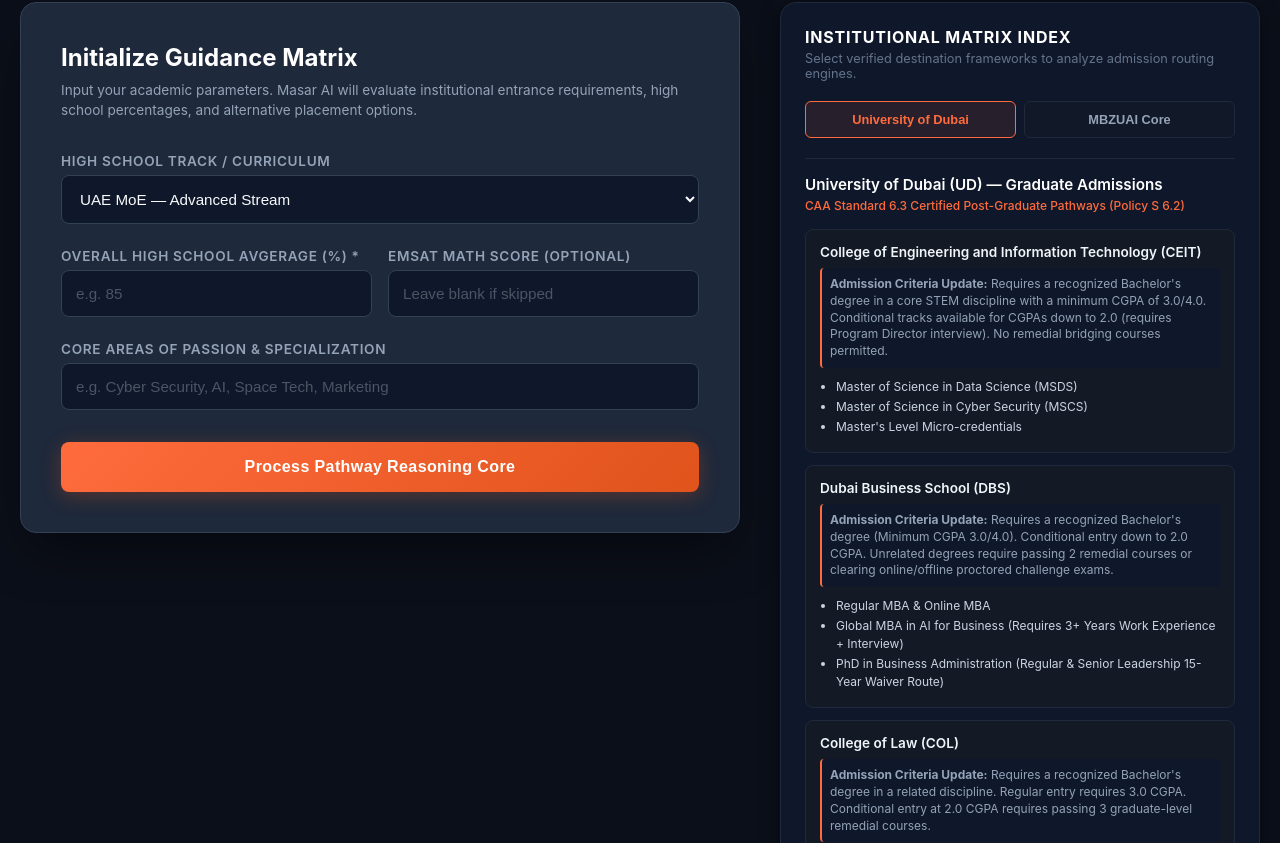
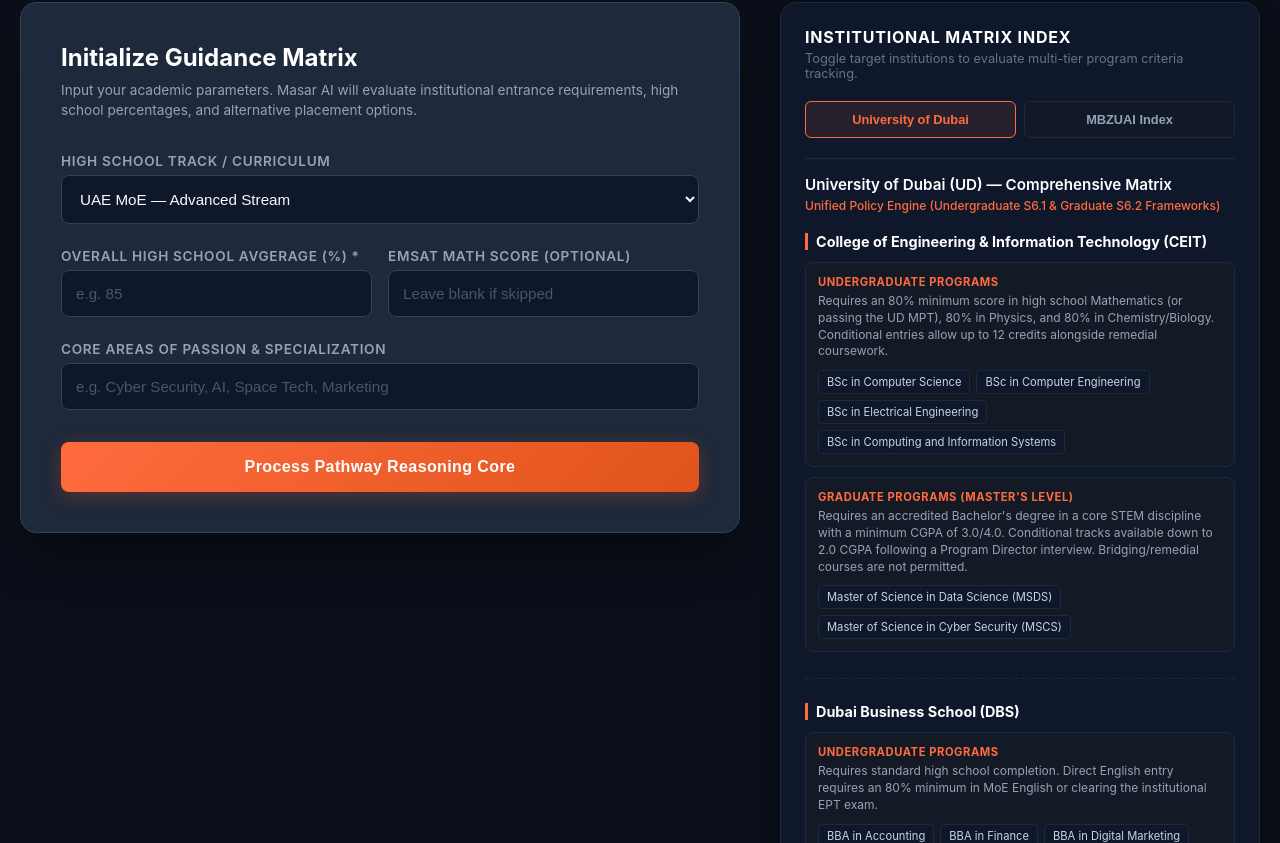
Before and after one commit to BuildingTHEITGUY/masar-ai, a React (Vite) app: page / in a window 1280 px wide. Shown: the part 157-1000 px from the top of the page. Built offline with nearby package versions, Linux system fonts and the light colour scheme.

Commit message:
Feat: Integrate complete dual-tier undergraduate and master degree architectures for University of Dubai profiles

```diff
--- a/src/App.jsx
+++ b/src/App.jsx
@@ -3,47 +3,68 @@
 
 const universityData = {
   ud: {
-    name: "University of Dubai (UD) — Graduate Admissions",
-    tagline: "CAA Standard 6.3 Certified Post-Graduate Pathways (Policy S 6.2)",
-    colleges: [
+    name: "University of Dubai (UD) — Comprehensive Matrix",
+    tagline: "Unified Policy Engine (Undergraduate S6.1 & Graduate S6.2 Frameworks)",
+    sections: [
       {
-        name: "College of Engineering and Information Technology (CEIT)",
-        criteria: "Requires a recognized Bachelor's degree in a core STEM discipline with a minimum CGPA of 3.0/4.0. Conditional tracks available for CGPAs down to 2.0 (requires Program Director interview). No remedial bridging courses permitted.",
-        programs: [
-          "Master of Science in Data Science (MSDS)",
-          "Master of Science in Cyber Security (MSCS)",
-          "Master's Level Micro-credentials"
+        title: "College of Engineering & Information Technology (CEIT)",
+        items: [
+          {
+            level: "Undergraduate Programs",
+            criteria: "Requires an 80% minimum score in high school Mathematics (or passing the UD MPT), 80% in Physics, and 80% in Chemistry/Biology. Conditional entries allow up to 12 credits alongside remedial coursework.",
+            programs: ["BSc in Computer Science", "BSc in Computer Engineering", "BSc in Electrical Engineering", "BSc in Computing and Information Systems"]
+          },
+          {
+            level: "Graduate Programs (Master's Level)",
+            criteria: "Requires an accredited Bachelor's degree in a core STEM discipline with a minimum CGPA of 3.0/4.0. Conditional tracks available down to 2.0 CGPA following a Program Director interview. Bridging/remedial courses are not permitted.",
+            programs: ["Master of Science in Data Science (MSDS)", "Master of Science in Cyber Security (MSCS)"]
+          }
         ]
       },
       {
-        name: "Dubai Business School (DBS)",
-        criteria: "Requires a recognized Bachelor's degree (Minimum CGPA 3.0/4.0). Conditional entry down to 2.0 CGPA. Unrelated degrees require passing 2 remedial courses or clearing online/offline proctored challenge exams.",
-        programs: [
-          "Regular MBA & Online MBA",
-          "Global MBA in AI for Business (Requires 3+ Years Work Experience + Interview)",
-          "PhD in Business Administration (Regular & Senior Leadership 15-Year Waiver Route)"
+        title: "Dubai Business School (DBS)",
+        items: [
+          {
+            level: "Undergraduate Programs",
+            criteria: "Requires standard high school completion. Direct English entry requires an 80% minimum in MoE English or clearing the institutional EPT exam.",
+            programs: ["BBA in Accounting", "BBA in Finance", "BBA in Digital Marketing", "BBA in Logistics and Operations Management"]
+          },
+          {
+            level: "Graduate Programs (Master's & PhD)",
+            criteria: "Master's requires a minimum 3.0/4.0 CGPA. Unrelated disciplines must pass 2 remedial courses or clear challenge exams. Global MBA in AI requires 3+ years of post-bachelor experience and an interview.",
+            programs: ["Regular MBA & Online MBA", "Global MBA in AI for Business", "PhD in Business Administration"]
+          }
         ]
       },
       {
-        name: "College of Law (COL)",
-        criteria: "Requires a recognized Bachelor's degree in a related discipline. Regular entry requires 3.0 CGPA. Conditional entry at 2.0 CGPA requires passing 3 graduate-level remedial courses.",
-        programs: [
-          "Master of Law (LLM)"
+        title: "College of Law (COL)",
+        items: [
+          {
+            level: "Undergraduate Programs",
+            criteria: "Dual-Degree Track with University of London (UoL). Requires a 70%+ in high school Math or passing MPT. Complete 30 CH at UD in Year 1 with a 2.0 CGPA, and provide a valid 6.0 IELTS Academic score.",
+            programs: ["Bachelor of Law (LLB)"]
+          },
+          {
+            level: "Graduate Programs (Master's Level)",
+            criteria: "Requires a recognized Bachelor's degree in law or related discipline with a minimum 3.0/4.0 CGPA. Conditional entry down to 2.0 CGPA available (requires 3 graduate remedial courses).",
+            programs: ["Master of Law (LLM)"]
+          }
         ]
       }
     ]
   },
   mbzuai: {
-    name: "Mohamed bin Zayed University of Artificial Intelligence",
-    tagline: "Post-Graduate Deep Tech AI Research System Integration",
-    colleges: [
+    name: "Mohamed bin Zayed University of AI Pathways",
+    tagline: "Post-Graduate Deep Tech AI Research Integration",
+    sections: [
       {
-        name: "School of AI Foundation Systems",
-        criteria: "Target competitive destination framework. Requires completion of a verified, highly quantitative STEM qualification framework (such as UD's MSc in Data Science) with optimal background profiles.",
-        programs: [
-          "MSc in Machine Learning",
-          "MSc in Computer Vision",
-          "MSc in Natural Language Processing"
+        title: "School of AI Foundation Systems",
+        items: [
+          {
+            level: "Advanced Research Tracks",
+            criteria: "Target destination framework. Evaluates quantitative background preparation. Ideal progression vectors include completing a STEM Bachelor or Master's track at UD with optimal academic performance data profiles.",
+            programs: ["MSc in Machine Learning", "MSc in Computer Vision", "MSc in Natural Language Processing"]
+          }
         ]
       }
     ]
@@ -61,7 +82,7 @@
   return (
     <div style={{ minHeight: '100vh', backgroundColor: '#0b0f19', color: '#f3f4f6' }}>
 
-      {/* Premium Header Architecture */}
+      {/* Header Architecture */}
       <header style={{
         background: '#0f172a',
         padding: '24px 20px',
@@ -77,7 +98,7 @@
         </p>
       </header>
 
-      {/* Dynamic Main Workspace Container Layout */}
+      {/* Main Container Split View */}
       <main style={{
         display: 'grid',
         gridTemplateColumns: '1fr minmax(320px, 480px)',
@@ -87,7 +108,7 @@
         padding: '50px 20px'
       }}>
 
-        {/* LEFT COLUMN: THE INTEL SPOTLIGHT */}
+        {/* LEFT COLUMN: THE PRIMARY INTERACTIVE WORKSPACE */}
         <section style={{ display: 'flex', flexDirection: 'column', justifyContent: 'start' }}>
           {!studentProfile ? (
             <FormInput onSubmit={handleFormSubmit} />
@@ -137,7 +158,7 @@
           )}
         </section>
 
-        {/* RIGHT COLUMN: INSTITUTIONAL BENCHMARK DIRECTORY */}
+        {/* RIGHT COLUMN: UNIFIED INSTITUTIONAL INDEX */}
         <section style={{
           background: '#0f172a',
           border: '1px solid #1e293b',
@@ -150,10 +171,10 @@
             Institutional Matrix Index
           </h3>
           <p style={{ margin: '0 0 20px 0', fontSize: '0.8rem', color: '#64748b' }}>
-            Select verified destination frameworks to analyze admission routing engines.
+            Toggle target institutions to evaluate multi-tier program criteria tracking.
           </p>
 
-          {/* Tab Selector System */}
+          {/* Selector Tabs */}
           <div style={{ display: 'grid', gridTemplateColumns: '1fr 1fr', gap: '8px', marginBottom: '20px' }}>
             <button
               onClick={() => setActiveTab('ud')}
@@ -185,38 +206,42 @@
                 cursor: 'pointer'
               }}
             >
-              MBZUAI Core
+              MBZUAI Index
             </button>
           </div>
 
-          {/* Active View Engine */}
+          {/* Active Framework Mapping Loop */}
           <div style={{ borderTop: '1px solid #1e293b', paddingTop: '16px' }}>
             <h4 style={{ margin: '0 0 4px 0', fontSize: '0.95rem', color: '#ffffff', fontWeight: '600' }}>
               {universityData[activeTab].name}
             </h4>
-            <p style={{ margin: '0 0 16px 0', fontSize: '0.75rem', color: '#ff6b3d', fontWeight: '500' }}>
+            <p style={{ margin: '0 0 20px 0', fontSize: '0.75rem', color: '#ff6b3d', fontWeight: '500' }}>
               {universityData[activeTab].tagline}
             </p>
 
-            {universityData[activeTab].colleges.map((college, idx) => (
-              <div key={idx} style={{
-                background: '#131a26',
-                border: '1px solid #1e293b',
-                borderRadius: '8px',
-                padding: '14px',
-                marginBottom: '12px'
-              }}>
-                <h5 style={{ margin: '0 0 8px 0', fontSize: '0.85rem', color: '#f1f5f9', fontWeight: '600' }}>
-                  {college.name}
+            {universityData[activeTab].sections.map((sec, sIdx) => (
+              <div key={sIdx} style={{ marginBottom: '24px', borderBottom: '1px dashed #1e293b', paddingBottom: '16px' }}>
+                <h5 style={{ margin: '0 0 12px 0', color: '#ffffff', fontSize: '0.9rem', fontWeight: '700', borderLeft: '3px solid #ff6b3d', paddingLeft: '8px' }}>
+                  {sec.title}
                 </h5>
-                <p style={{ margin: '0 0 10px 0', fontSize: '0.75rem', color: '#94a3b8', lineHeight: '1.4', background: '#0f172a', padding: '8px', borderRadius: '4px', borderLeft: '2px solid #ff6b3d' }}>
-                  <strong>Admission Criteria Update:</strong> {college.criteria}
-                </p>
-                <ul style={{ margin: 0, paddingLeft: '16px', fontSize: '0.75rem', color: '#cbd5e1', lineHeight: '1.5' }}>
-                  {college.programs.map((prog, pIdx) => (
-                    <li key={pIdx} style={{ marginBottom: '2px' }}>{prog}</li>
-                  ))}
-                </ul>
+
+                {sec.items.map((item, iIdx) => (
+                  <div key={iIdx} style={{ background: '#131a26', padding: '12px', borderRadius: '8px', border: '1px solid #1e293b', marginBottom: '10px' }}>
+                    <span style={{ fontSize: '0.7rem', color: '#ff6b3d', fontWeight: '700', textTransform: 'uppercase', letterSpacing: '0.05em', display: 'block', marginBottom: '4px' }}>
+                      {item.level}
+                    </span>
+                    <p style={{ margin: '0 0 10px 0', fontSize: '0.75rem', color: '#94a3b8', lineHeight: '1.4' }}>
+                      {item.criteria}
+                    </p>
+                    <div style={{ display: 'flex', flexWrap: 'wrap', gap: '6px' }}>
+                      {item.programs.map((prog, pIdx) => (
+                        <span key={pIdx} style={{ fontSize: '0.7rem', background: '#0f172a', color: '#cbd5e1', padding: '4px 8px', borderRadius: '4px', border: '1px solid #1e293b' }}>
+                          {prog}
+                        </span>
+                      ))}
+                    </div>
+                  </div>
+                ))}
               </div>
             ))}
           </div>
```
